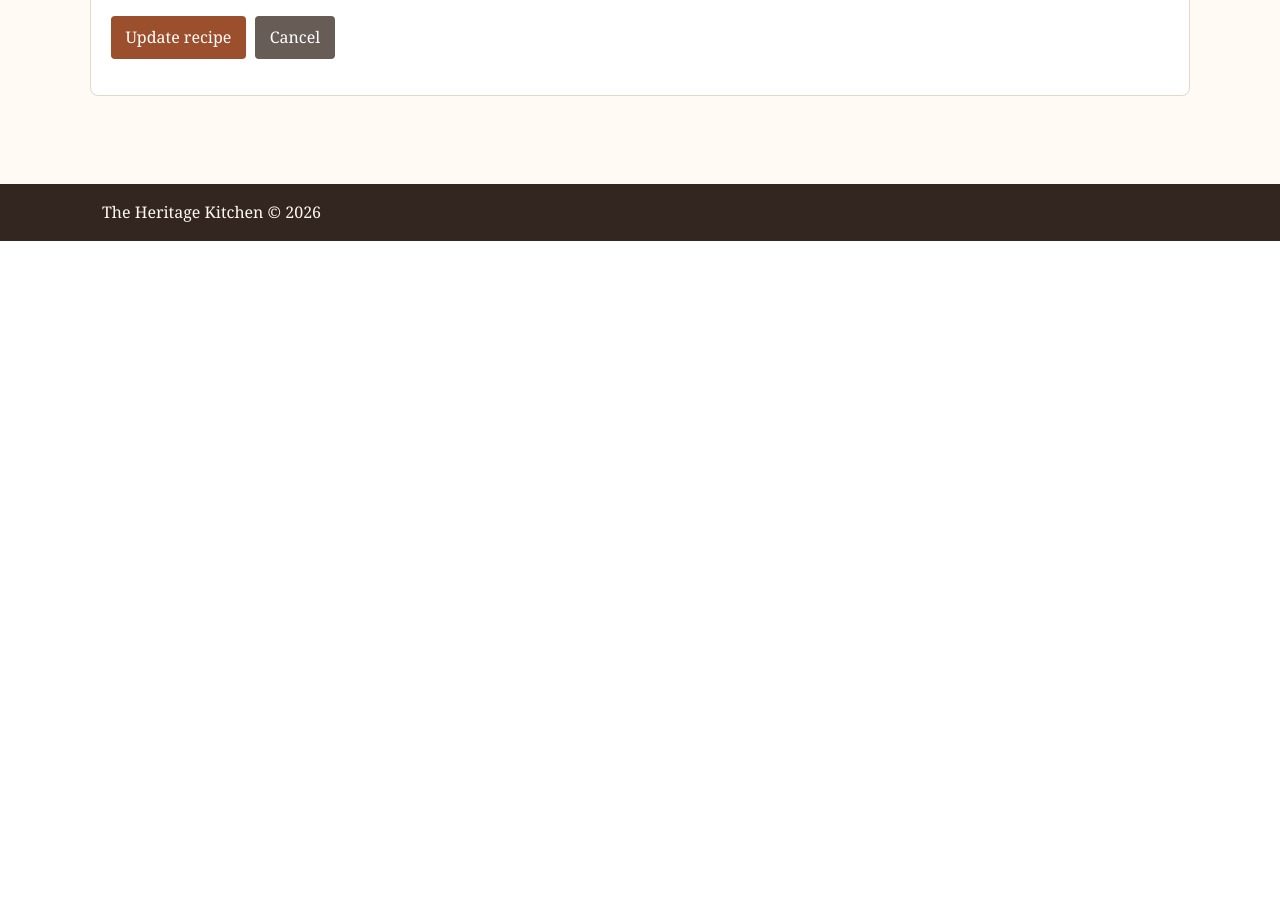
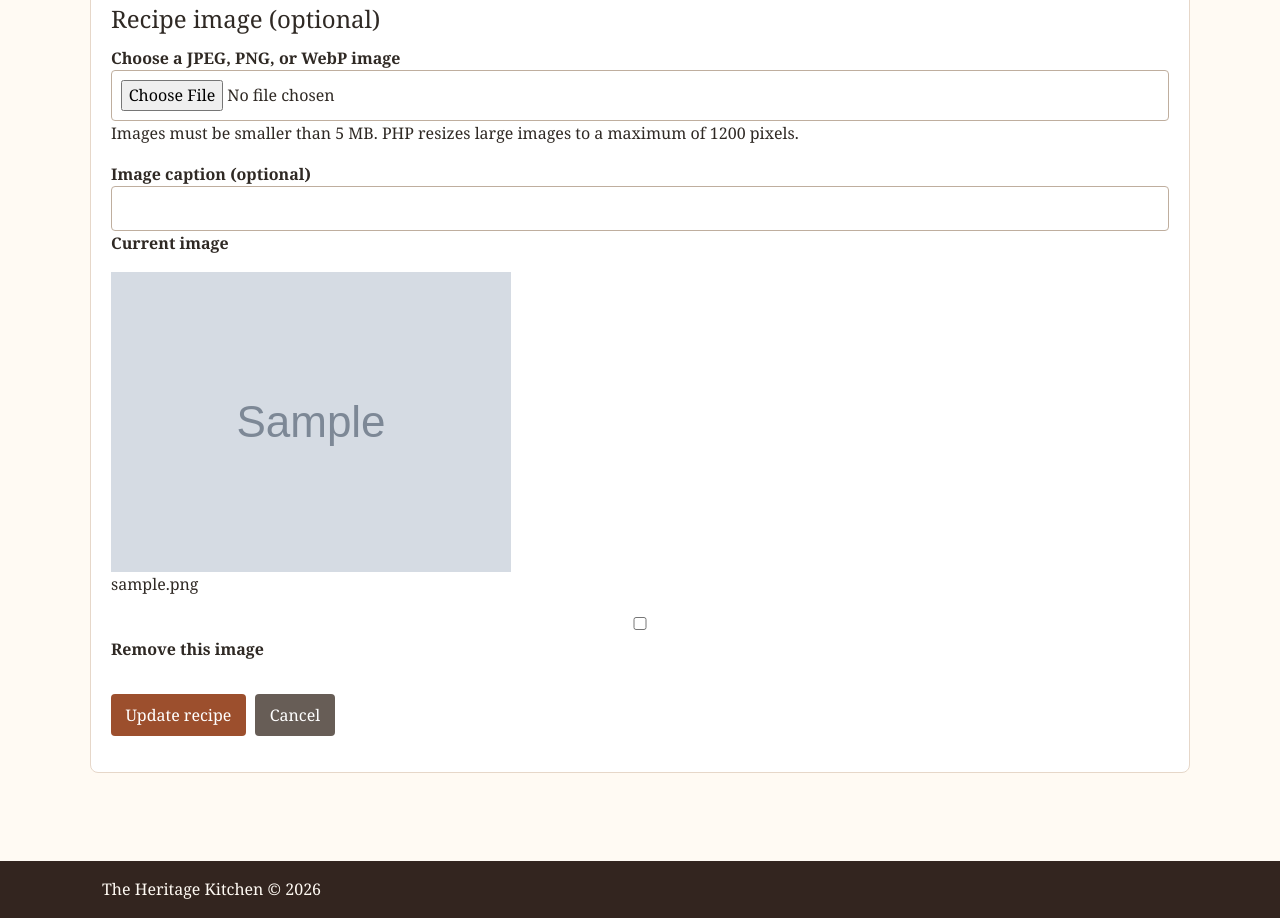
Before and after one commit to mmera21/heritage-kitchen, a PHP site: page /admin/recipe_edit.php?id=1 in a window 1280 px wide. Shown: the part 1136-2054 px from the top of the page. Before the commit the page ends 1377 px from the top, so only its background shows below. Run offline with PHP 8.4, Linux system fonts and the light colour scheme; the visitor is signed in with stand-in values (Sample User, id 1); tables that the repository leaves empty or names only in its code hold one stand-in row (values such as "Sample post"); grey boxes marked "Sample" are stand-in pictures; some libraries are stand-ins or nearby versions.

Commit message:
Add secure recipe image uploads

```diff
--- a/admin/recipe_edit.php
+++ b/admin/recipe_edit.php
@@ -2,6 +2,7 @@
 require 'auth.php';
 require '../connect.php';
 require '../functions.php';
+require '../image_functions.php';
 
 $admin_page = true;
 $recipe_id = valid_id($_GET['id'] ?? null);
@@ -18,10 +19,36 @@ if (!$recipe) {
     exit('Recipe not found.');
 }
 
+$image_statement = $db->prepare(
+    'SELECT image_id, image_name, image_path, image_caption
+     FROM images
+     WHERE recipe_id = :recipe_id
+     ORDER BY image_id ASC'
+);
+$image_statement->execute(['recipe_id' => $recipe_id]);
+$images = $image_statement->fetchAll();
+
 $errors = [];
 
 if ($_SERVER['REQUEST_METHOD'] === 'POST') {
     $recipe = recipe_input($_POST);
+    $image_file = $_FILES['image_file'] ?? null;
+    $has_image_upload = $image_file && ($image_file['error'] ?? UPLOAD_ERR_NO_FILE) !== UPLOAD_ERR_NO_FILE;
+    $image_caption = image_caption_input($_POST);
+    $delete_image_ids = [];
+
+    foreach ((array) ($_POST['delete_image_ids'] ?? []) as $image_id) {
+        $valid_image_id = valid_id($image_id);
+
+        if ($valid_image_id !== null) {
+            $delete_image_ids[] = $valid_image_id;
+        }
+    }
+
+    $images_to_delete = array_filter(
+        $images,
+        fn (array $image): bool => in_array((int) $image['image_id'], $delete_image_ids, true)
+    );
 
     if ($recipe['slug'] === '' && $recipe['title'] !== '') {
         $recipe['slug'] = recipe_slug($recipe['title']);
@@ -29,8 +56,15 @@ if ($_SERVER['REQUEST_METHOD'] === 'POST') {
 
     $errors = recipe_errors($recipe, $_POST);
 
+    if ($has_image_upload) {
+        $errors = array_merge($errors, image_upload_errors($image_file), image_caption_errors($image_caption));
+    }
+
     if (!$errors) {
+        $stored_image = null;
+
         try {
+            $db->beginTransaction();
             $recipe['recipe_id'] = $recipe_id;
             $statement = $db->prepare(
                 'UPDATE recipes
@@ -41,10 +75,42 @@ if ($_SERVER['REQUEST_METHOD'] === 'POST') {
                  WHERE recipe_id = :recipe_id'
             );
             $statement->execute($recipe);
+
+            if ($has_image_upload) {
+                $stored_image = store_resized_image($image_file, $recipe_id);
+                $statement = $db->prepare(
+                    'INSERT INTO images (recipe_id, image_name, image_path, image_caption)
+                     VALUES (:recipe_id, :image_name, :image_path, :image_caption)'
+                );
+                $statement->execute([
+                    'recipe_id' => $recipe_id,
+                    'image_name' => $stored_image['image_name'],
+                    'image_path' => $stored_image['image_path'],
+                    'image_caption' => $image_caption ?: null,
+                ]);
+            }
+
+            foreach ($images_to_delete as $image) {
+                delete_stored_image($image);
+                $statement = $db->prepare('DELETE FROM images WHERE image_id = :image_id AND recipe_id = :recipe_id');
+                $statement->execute(['image_id' => $image['image_id'], 'recipe_id' => $recipe_id]);
+            }
+
+            $db->commit();
             header('Location: index.php?message=updated');
             exit;
-        } catch (PDOException $error) {
-            $errors[] = 'The URL slug must be unique. Choose a different slug.';
+        } catch (Throwable $error) {
+            if ($db->inTransaction()) {
+                $db->rollBack();
+            }
+
+            if ($stored_image !== null) {
+                delete_stored_image($stored_image);
+            }
+
+            $errors[] = $error instanceof PDOException
+                ? 'The URL slug must be unique. Choose a different slug.'
+                : 'The recipe could not be updated with that image. Please try again.';
         }
     }
 }
--- a/admin/recipe_form.php
+++ b/admin/recipe_form.php
@@ -11,7 +11,7 @@
 
 <link href="https://cdn.jsdelivr.net/npm/quill@2.0.3/dist/quill.snow.css" rel="stylesheet">
 
-<form method="post" class="panel" id="recipe-form">
+<form method="post" class="panel" id="recipe-form" enctype="multipart/form-data">
     <label for="title">Recipe title *</label>
     <input id="title" name="title" type="text" value="<?php echo e($recipe['title']); ?>" required>
 
@@ -50,6 +50,34 @@
     <div id="instructions_editor" class="rich-editor"><?php echo rich_text_for_editor($recipe['instructions']); ?></div>
     <textarea id="instructions" name="instructions" hidden></textarea>
 
+    <fieldset class="image-upload-panel">
+        <legend>Recipe image <span class="field-optional">(optional)</span></legend>
+        <label for="image_file">Choose a JPEG, PNG, or WebP image</label>
+        <input id="image_file" name="image_file" type="file" accept="image/jpeg,image/png,image/webp">
+        <p class="form-help">Images must be smaller than 5 MB. PHP resizes large images to a maximum of 1200 pixels.</p>
+
+        <label for="image_caption">Image caption <span class="field-optional">(optional)</span></label>
+        <input id="image_caption" name="image_caption" type="text" maxlength="255" value="<?php echo e($image_caption ?? ''); ?>">
+
+        <?php if (!empty($images)): ?>
+            <div class="current-images">
+                <p><strong>Current image<?php echo count($images) > 1 ? 's' : ''; ?></strong></p>
+                <?php foreach ($images as $image): ?>
+                    <figure class="current-image-card">
+                        <img src="<?php echo e(application_url($image['image_path'])); ?>" alt="<?php echo e($image['image_caption'] ?: 'Current image for ' . $recipe['title']); ?>">
+                        <?php if ($image['image_caption']): ?>
+                            <figcaption><?php echo e($image['image_caption']); ?></figcaption>
+                        <?php endif; ?>
+                        <label>
+                            <input name="delete_image_ids[]" type="checkbox" value="<?php echo $image['image_id']; ?>">
+                            Remove this image
+                        </label>
+                    </figure>
+                <?php endforeach; ?>
+            </div>
+        <?php endif; ?>
+    </fieldset>
+
     <div class="admin-actions">
         <button class="button" type="submit"><?php echo e($submit_label); ?></button>
         <a class="button secondary" href="index.php">Cancel</a>
--- a/functions.php
+++ b/functions.php
@@ -161,9 +161,18 @@ function recipe_slug(string $title): string
 
 function recipe_permalink(int $recipe_id, string $slug): string
 {
+    return application_url($recipe_id . '/' . rawurlencode($slug) . '/');
+}
+
+function application_url(string $path = ''): string
+{
     $application_path = rtrim(str_replace('\\', '/', dirname($_SERVER['SCRIPT_NAME'] ?? '')), '/');
 
-    return $application_path . '/' . $recipe_id . '/' . rawurlencode($slug) . '/';
+    if (preg_match('#/admin$#', $application_path)) {
+        $application_path = rtrim(str_replace('\\', '/', dirname($application_path)), '/');
+    }
+
+    return $application_path . '/' . ltrim($path, '/');
 }
 
 function lineage_input(array $source): array
--- /dev/null
+++ b/image_functions.php
@@ -0,0 +1,126 @@
+<?php
+
+const IMAGE_MAX_BYTES = 5_000_000;
+const IMAGE_MAX_DIMENSION = 1200;
+
+function image_upload_errors(?array $file): array
+{
+    if (!$file || ($file['error'] ?? UPLOAD_ERR_NO_FILE) === UPLOAD_ERR_NO_FILE) {
+        return [];
+    }
+
+    if (($file['error'] ?? UPLOAD_ERR_NO_FILE) !== UPLOAD_ERR_OK) {
+        return ['The image could not be uploaded. Please choose another file.'];
+    }
+
+    if (!is_uploaded_file($file['tmp_name'] ?? '')) {
+        return ['The image upload could not be verified.'];
+    }
+
+    if (($file['size'] ?? 0) < 1 || $file['size'] > IMAGE_MAX_BYTES) {
+        return ['The image must be smaller than 5 MB.'];
+    }
+
+    $image_info = @getimagesize($file['tmp_name']);
+    $allowed_types = [IMAGETYPE_JPEG, IMAGETYPE_PNG, IMAGETYPE_WEBP];
+
+    if (!$image_info || !in_array($image_info[2], $allowed_types, true)) {
+        return ['Please upload a real JPEG, PNG, or WebP image.'];
+    }
+
+    if ($image_info[2] === IMAGETYPE_WEBP && !function_exists('imagecreatefromwebp')) {
+        return ['WebP images are not supported by this PHP installation. Please use JPEG or PNG.'];
+    }
+
+    return [];
+}
+
+function image_caption_input(array $source): string
+{
+    return trim(strip_tags($source['image_caption'] ?? ''));
+}
+
+function image_caption_errors(string $caption): array
+{
+    return strlen($caption) > 255 ? ['The image caption must be 255 characters or fewer.'] : [];
+}
+
+function store_resized_image(array $file, int $recipe_id): array
+{
+    $image_info = getimagesize($file['tmp_name']);
+    $source_width = $image_info[0];
+    $source_height = $image_info[1];
+    $image_type = $image_info[2];
+    $scale = min(1, IMAGE_MAX_DIMENSION / max($source_width, $source_height));
+    $target_width = max(1, (int) round($source_width * $scale));
+    $target_height = max(1, (int) round($source_height * $scale));
+
+    $source = match ($image_type) {
+        IMAGETYPE_JPEG => imagecreatefromjpeg($file['tmp_name']),
+        IMAGETYPE_PNG => imagecreatefrompng($file['tmp_name']),
+        IMAGETYPE_WEBP => imagecreatefromwebp($file['tmp_name']),
+    };
+
+    if (!$source) {
+        throw new RuntimeException('The image could not be read.');
+    }
+
+    $target = imagecreatetruecolor($target_width, $target_height);
+
+    if (in_array($image_type, [IMAGETYPE_PNG, IMAGETYPE_WEBP], true)) {
+        imagealphablending($target, false);
+        imagesavealpha($target, true);
+        $transparent = imagecolorallocatealpha($target, 0, 0, 0, 127);
+        imagefilledrectangle($target, 0, 0, $target_width, $target_height, $transparent);
+    }
+
+    imagecopyresampled($target, $source, 0, 0, 0, 0, $target_width, $target_height, $source_width, $source_height);
+
+    $extension = match ($image_type) {
+        IMAGETYPE_JPEG => 'jpg',
+        IMAGETYPE_PNG => 'png',
+        IMAGETYPE_WEBP => 'webp',
+    };
+    $filename = 'recipe-' . $recipe_id . '-' . bin2hex(random_bytes(8)) . '.' . $extension;
+    $upload_directory = __DIR__ . '/uploads';
+
+    if (!is_dir($upload_directory) && !mkdir($upload_directory, 0755, true) && !is_dir($upload_directory)) {
+        imagedestroy($source);
+        imagedestroy($target);
+        throw new RuntimeException('The uploads folder could not be created.');
+    }
+
+    $destination = $upload_directory . '/' . $filename;
+    $saved = match ($image_type) {
+        IMAGETYPE_JPEG => imagejpeg($target, $destination, 85),
+        IMAGETYPE_PNG => imagepng($target, $destination, 6),
+        IMAGETYPE_WEBP => imagewebp($target, $destination, 85),
+    };
+
+    imagedestroy($source);
+    imagedestroy($target);
+
+    if (!$saved) {
+        throw new RuntimeException('The resized image could not be saved.');
+    }
+
+    return [
+        'image_name' => $filename,
+        'image_path' => 'uploads/' . $filename,
+    ];
+}
+
+function delete_stored_image(array $image): void
+{
+    $filename = basename($image['image_path'] ?? '');
+
+    if ($filename === '') {
+        return;
+    }
+
+    $file_path = __DIR__ . '/uploads/' . $filename;
+
+    if (is_file($file_path) && !unlink($file_path)) {
+        throw new RuntimeException('The image file could not be removed.');
+    }
+}
```
Also changed, not shown: admin/recipe_new.php (+41 -2 lines), 1 other file.
